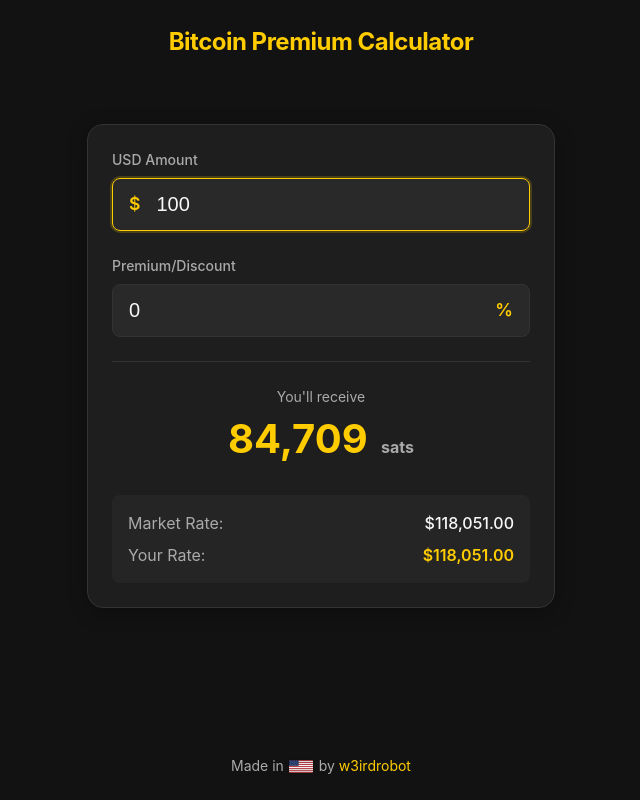
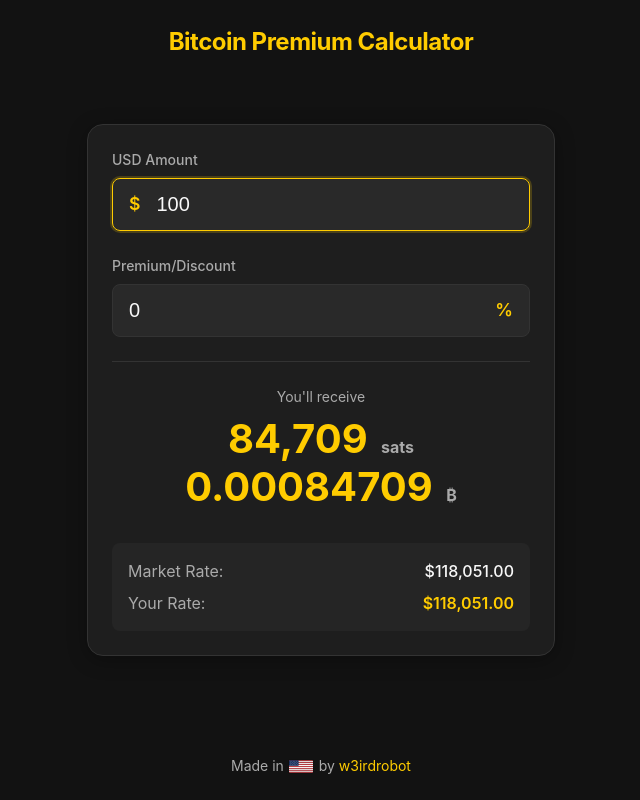
Before and after one commit to w3irdrobot/btc-premium-calc, a plain HTML site: page index.html in a window 1280 px wide. Shown: the whole page, without its empty margins (319-959 px from the left). Drawn offline with Linux system fonts and the light colour scheme; no server answers.

Commit message:
add btc units

```diff
--- a/app.js
+++ b/app.js
@@ -9,6 +9,7 @@ let btcPrice = DEFAULT_BTC_PRICE;
 const usdInput = document.getElementById('usd-amount');
 const premiumInput = document.getElementById('premium');
 const satsOutput = document.getElementById('sats-amount');
+const btcOutput = document.getElementById('btc-amount');
 const exchangeRateOutput = document.getElementById('exchange-rate');
 const effectiveRateOutput = document.getElementById('effective-rate');
 
@@ -41,14 +42,14 @@ const fetchBtcPrice = async () => {
 };
 
 // Animate number change
-const animateValue = (element, start, end, duration = 500) => {
+const animateValue = (element, start, end, type, duration = 500) => {
     const range = end - start;
     const startTime = performance.now();
 
     const updateNumber = (currentTime) => {
         const elapsed = currentTime - startTime;
         const progress = Math.min(elapsed / duration, 1);
-        const current = Math.floor(start + (range * progress));
+        const current = type === 'sats' ? Math.floor(start + (range * progress)) : (start + (range * progress)).toFixed(8);
 
         element.textContent = formatNumber(current);
 
@@ -75,7 +76,8 @@ const calculateSats = async () => {
     const sats = Math.floor(btcAmount * SATS_PER_BTC);
 
     // Update UI with animations and rates
-    animateValue(satsOutput, parseInt(satsOutput.textContent.replace(/,/g, '') || '0'), sats);
+    animateValue(satsOutput, parseInt(satsOutput.textContent.replace(/,/g, '') || '0'), sats, 'sats');
+    animateValue(btcOutput, parseFloat(btcOutput.textContent || '0.0'), btcAmount, 'btc');
     exchangeRateOutput.textContent = formatCurrency(btcPrice);
     effectiveRateOutput.textContent = formatCurrency(effectiveRate);
 };
--- a/index.html
+++ b/index.html
@@ -56,6 +56,10 @@
                         <span id="sats-amount">0</span>
                         <span class="unit">sats</span>
                     </div>
+                    <div class="result-value">
+                        <span id="btc-amount">0</span>
+                        <span class="unit">₿</span>
+                    </div>
                 </div>
 
                 <div class="rate-info">
```
